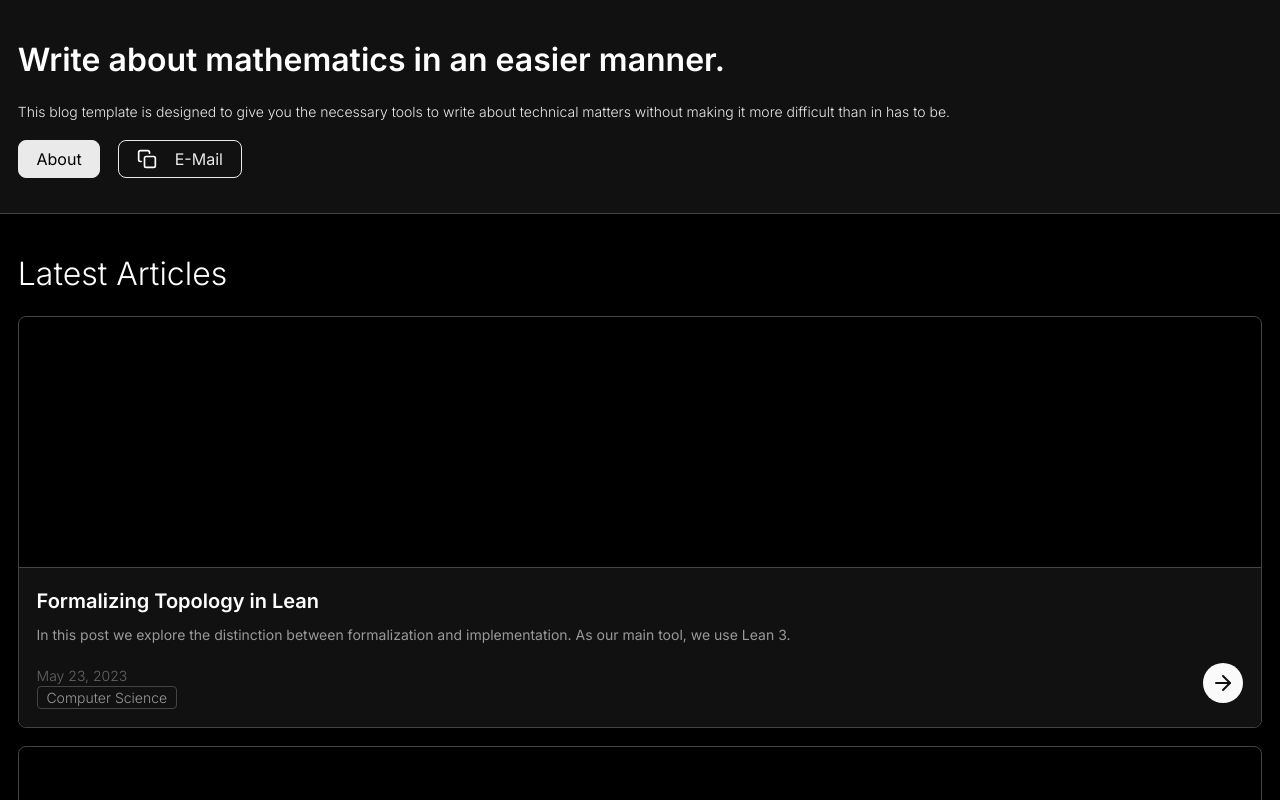
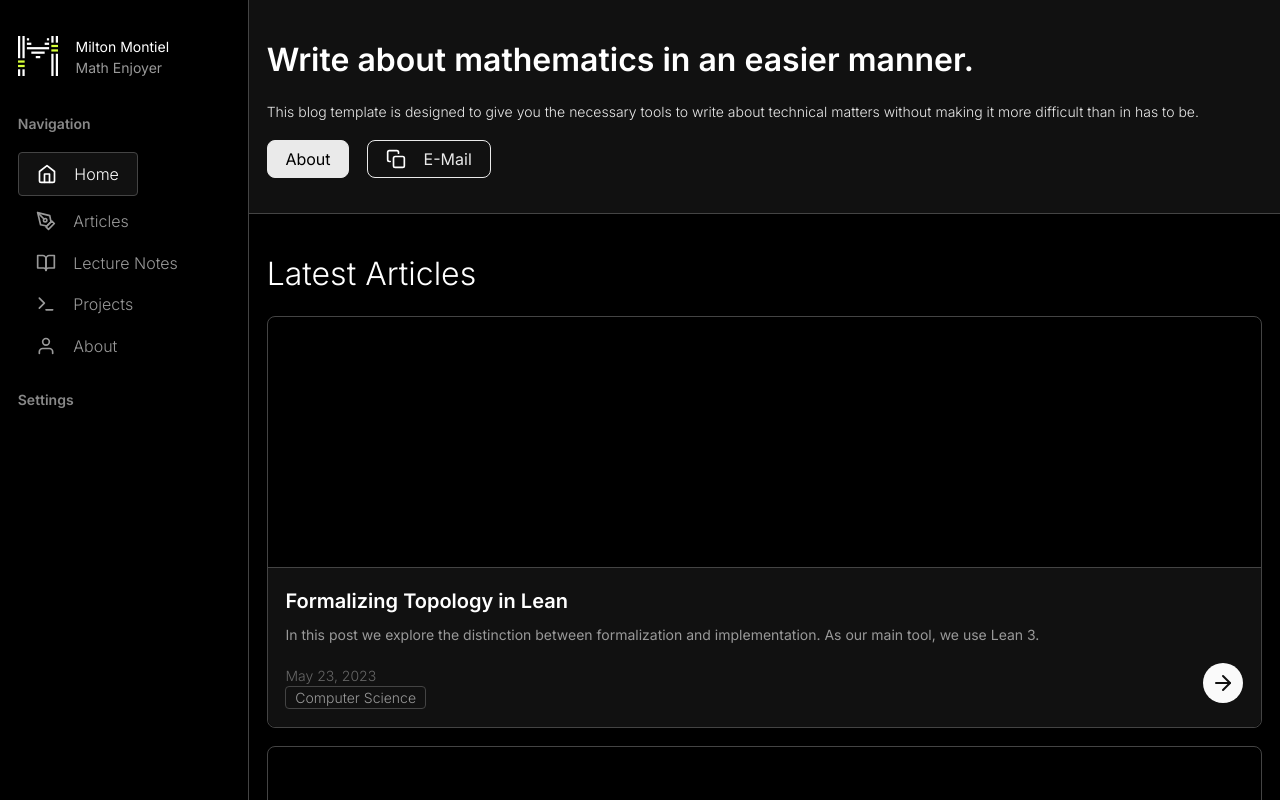
Before and after one commit to MiltMont/Functorial, a Next.js app: page / in a window 1280 px wide. Shown: the top 800 px of the page. Built offline with nearby package versions, Linux system fonts and the light colour scheme.

Commit message:
Added sidebar sketch

```diff
--- /dev/null
+++ b/components/SideBard/index.tsx
@@ -0,0 +1,140 @@
+import styled from "styled-components";
+
+import { FC } from "react";
+import { base } from "../../utils/base";
+import { LogoSM } from "../graphics/Logo";
+
+import Box from "../utils/Box";
+import theme from "../../styles/Theme";
+import Flex from "../utils/Flex";
+import Text from "../utils/Text";
+import Spacer from "../utils/Spacer";
+import { Global } from "../../utils/globals";
+import Link from "next/link";
+import { useRouter } from "next/router";
+import Icon from "../utils/Icon";
+
+type Props = {
+  state: "active" | "inactive";
+};
+
+const variant = {
+  active: {
+    color: theme.colors.foreground,
+    backgroundColor: theme.colors.accent1,
+    border: `1px solid ${theme.colors.accent3}`,
+    paddingTop: base(1 / 2),
+    paddingBottom: base(1 / 2),
+    padding: theme.space[2],
+    width: "100%",
+  },
+  inactive: {
+    color: theme.colors.accent6,
+    backgroundColor: "none",
+    border: "none",
+    paddingTop: base(1 / 4),
+    paddingBottom: base(1 / 4),
+    width: "100%",
+  },
+};
+
+const S = {
+  Container: styled.div`
+    height: 100vh;
+    width: ${base(14)};
+    position: fixed;
+    border-right: 1px solid ${(props) => props.theme.colors.accent3};
+
+    top: 0;
+    left: 0;
+    background-color: ${(props) => props.theme.colors.background};
+
+    display: none;
+
+    @media (min-width: ${(props) => props.theme.breakpoints.md}) {
+      display: flex;
+      flex-direction: column;
+    }
+  `,
+  Section: styled.section`
+    font-size: ${theme.fontSize[2]};
+    font-weight: ${theme.fontWeight[4]};
+    color: ${theme.colors.accent5};
+    margin-bottom: ${theme.space[1]};
+  `,
+
+  Item: styled.div<Props>`
+    display: flex;
+    gap: ${theme.space[1]};
+    align-items: center;
+
+    font-size: ${theme.fontSize[3]};
+    font-weight: ${theme.fontWeight[1]};
+    border-radius: ${theme.borderRadius[1]};
+    padding-left: ${theme.space[1]};
+    padding-right: ${theme.space[1]};
+    padding-top: ${(props) => variant[props.state].paddingTop};
+    padding-bottom: ${(props) => variant[props.state].paddingBottom};
+    margin-bottom: ${base(1 / 2)};
+
+    width: 100%;
+
+    background-color: ${(props) => variant[props.state].backgroundColor};
+    border: ${(props) => variant[props.state].border};
+    color: ${(props) => variant[props.state].color};
+    width: ${(props) => variant[props.state].width};
+  `,
+};
+
+const SideBar: FC = () => {
+  const router = useRouter();
+  return (
+    <S.Container>
+      <Flex
+        style={{ paddingLeft: theme.space[1], paddingTop: theme.space[2] }}
+        gap={theme.space[1]}
+        alignItems="start"
+      >
+        <Box>
+          <LogoSM />
+        </Box>
+        <Box>
+          <Text size={2}>Milton Montiel</Text>
+          <Text color={theme.colors.accent6}>Math Enjoyer</Text>
+        </Box>
+      </Flex>
+      <Spacer size={2} />
+      <Flex
+        style={{ paddingLeft: theme.space[1] }}
+        direction="column"
+        alignItems="start"
+      >
+        <S.Section>Navigation</S.Section>
+        {Global.navigation.map((item) => (
+          <Link
+            href={item.url}
+            style={{ textDecoration: "none" }}
+            key={item.label}
+          >
+            <S.Item state={router.route === item.url ? "active" : "inactive"}>
+              <Icon
+                icon={item.icon}
+                color={
+                  router.route === item.url
+                    ? theme.colors.foreground
+                    : theme.colors.accent6
+                }
+                button
+              />
+              {item.label}
+            </S.Item>
+          </Link>
+        ))}
+        <Spacer size={1} />
+        <S.Section>Settings</S.Section>
+      </Flex>
+    </S.Container>
+  );
+};
+
+export default SideBar;
--- a/pages/_app.tsx
+++ b/pages/_app.tsx
@@ -5,20 +5,33 @@ import { ThemeProvider } from "styled-components";
 import { Inter } from "next/font/google";
 import MobileNav from "../components/MobileNav/MobileNav";
 import * as Toast from "@radix-ui/react-toast";
+import SideBar from "../components/SideBard";
+import { base } from "../utils/base";
+import styled from "styled-components";
 
 const inter = Inter({
   subsets: ["latin"],
   weight: ["300", "400", "500", "600"],
 });
 
+const AppContainer = styled.div`
+  @media (min-width: ${(props) => props.theme.breakpoints.md}) {
+    margin-left: ${base(14)};
+  }
+`;
+
 export default function App({ Component, pageProps }: AppProps) {
   return (
     <Toast.Provider>
       <main className={inter.className}>
         <MobileNav />
+
         <ThemeProvider theme={theme}>
           <GlobalStyle />
-          <Component {...pageProps} />
+          <SideBar />
+          <AppContainer>
+            <Component {...pageProps} />
+          </AppContainer>
         </ThemeProvider>
       </main>
     </Toast.Provider>
```
